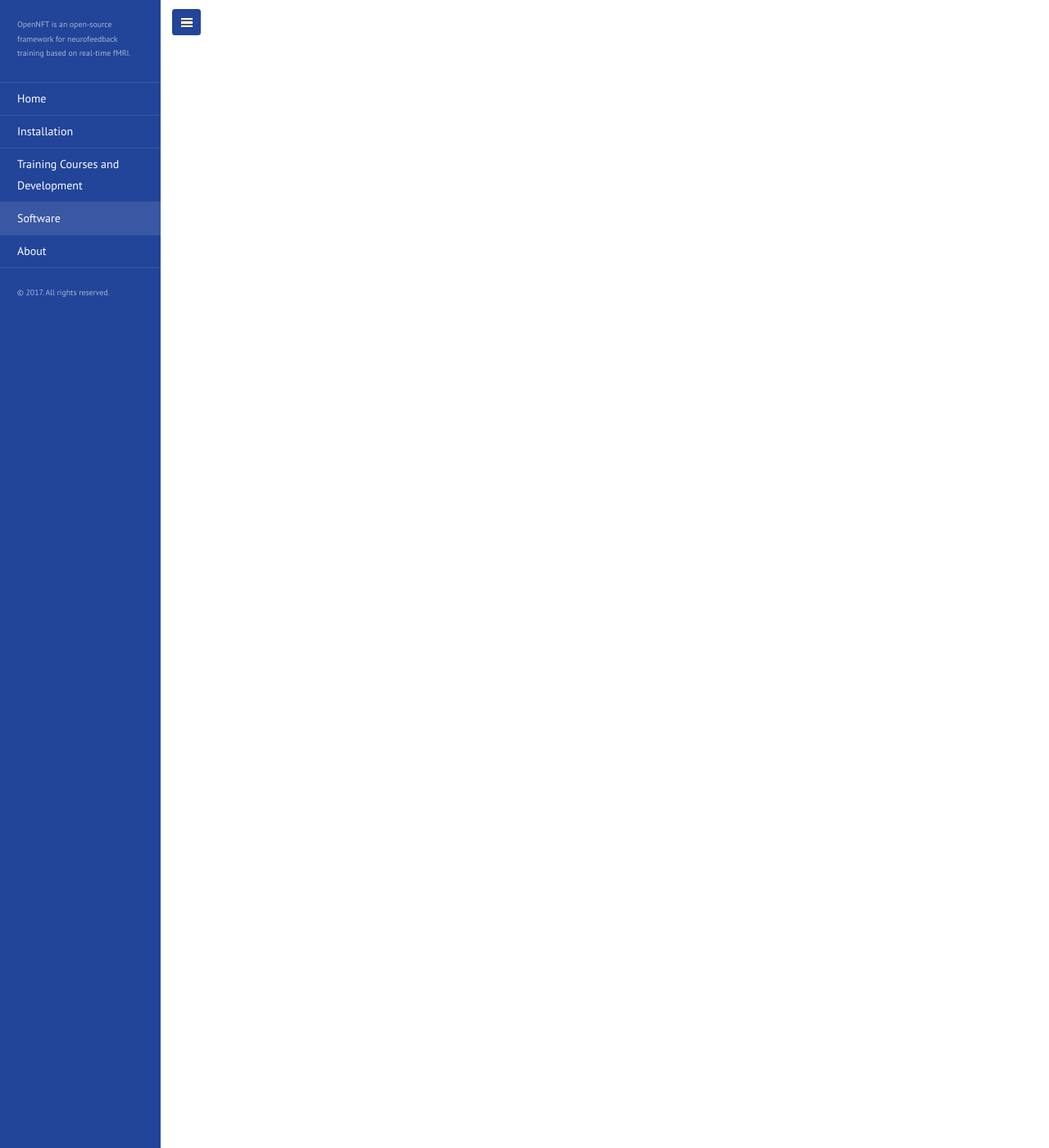
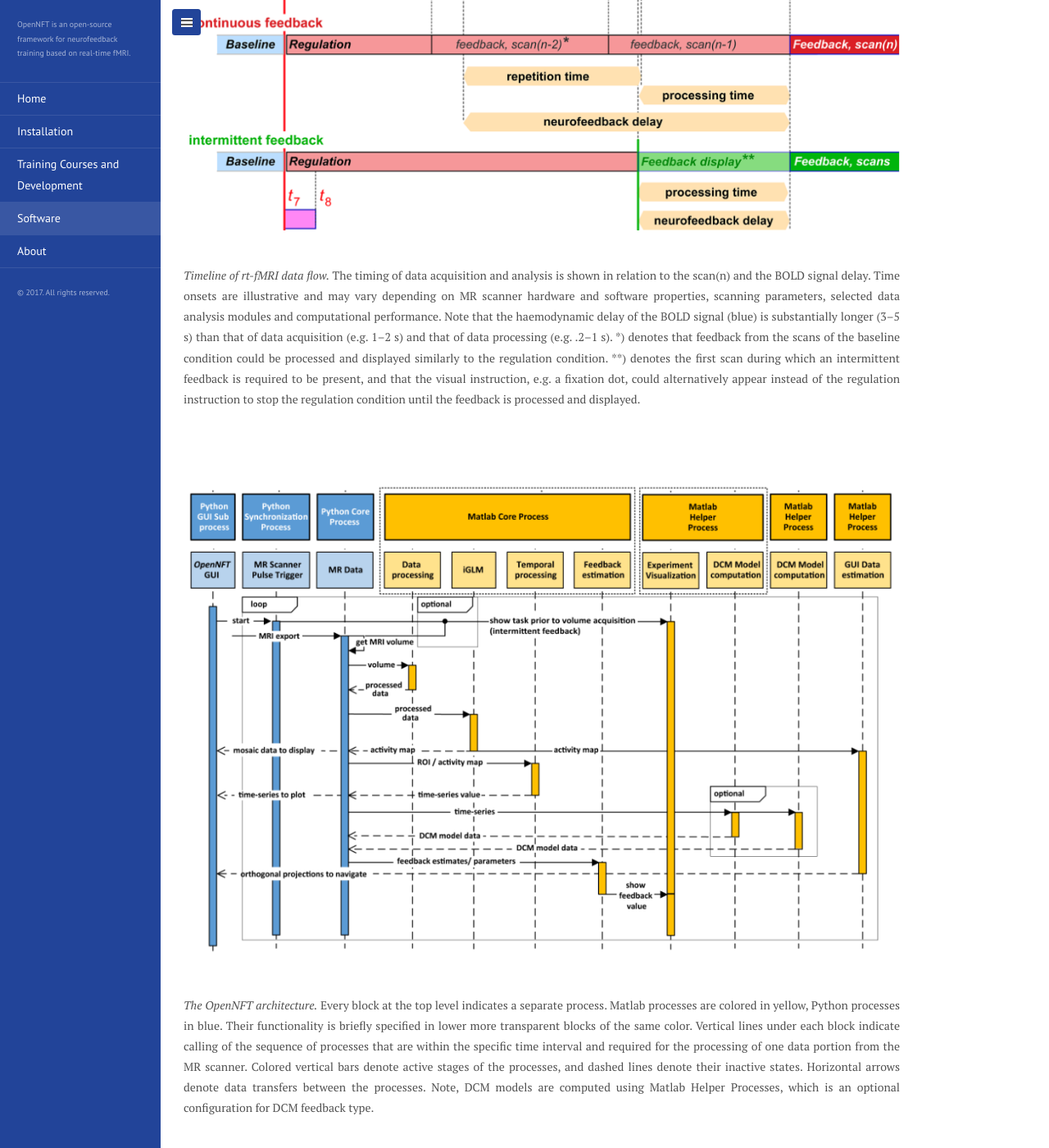
Before and after one commit to OpenNFT/opennft.github.io, a Jekyll site: the page built from Software.md, in a window 1280 px wide and 1400 px high, scrolled down 1323 px. Shown: the whole window at 82% size. Built offline with Jekyll 4.4.1, drawn with Linux system fonts in a browser that asks for light colours; some of the changed text lies outside the part shown.

Commit message:
added images

```diff
--- a/Software.md
+++ b/Software.md
@@ -7,6 +7,31 @@
 ## Download
 Download the [latest software version](https://github.com/OpenNFT/OpenNFT), [demo data set](https://github.com/OpenNFT/OpenNFT_Demo/releases), and [video tutorials](https://github.com/OpenNFT/OpenNFT_VideoTutorials/releases) from our [GitHub page](https://github.com/OpenNFT).
 
+## Overview
+<img src="../public/img/koush2017_fig1.png" style="display:block; margin:6em auto 0em;" />
+
+*An illustrative data flow for neurofeedback based on rt-fMRI that reflects the OpenNFT built-in functionality.* MR – magnetic resonance, TCP/IP – transmission control protocol/ internet protocol, ROI – region of interest, PSC – percent signal change, GLM – general linear model, iGLM – incremental GLM, cGLM – cumulative GLM, AR(1) – autoregressive model of the first order, MVPA – multivariate pattern analysis, SVM – support vector machines.
+
+<img src="../public/img/koush2017_fig2.png" style="display:block; margin:6em auto 3em;" />
+
+*Timeline of rt-fMRI data flow.* The timing of data acquisition and analysis is shown in relation to the scan(n) and the BOLD signal delay. Time onsets are illustrative and may vary depending on MR scanner hardware and software properties, scanning parameters, selected data analysis modules and computational performance. Note that the haemodynamic delay of the BOLD signal (blue) is substantially longer (3–5 s) than that of data acquisition (e.g. 1–2 s) and that of data processing (e.g. .2–1 s). *) denotes that feedback from the scans of the baseline condition could be processed and displayed similarly to the regulation condition. **) denotes the first scan during which an intermittent feedback is required to be present, and that the visual instruction, e.g. a fixation dot, could alternatively appear instead of the regulation instruction to stop the regulation condition until the feedback is processed and displayed.
+
+<img src="../public/img/koush2017_fig4.png" style="display:block; margin:6em auto 3em;" />
+
+*The OpenNFT architecture.* Every block at the top level indicates a separate process. Matlab processes are colored in yellow, Python processes in blue. Their functionality is briefly specified in lower more transparent blocks of the same color. Vertical lines under each block indicate calling of the sequence of processes that are within the specific time interval and required for the processing of one data portion from the MR scanner. Colored vertical bars denote active stages of the processes, and dashed lines denote their inactive states. Horizontal arrows denote data transfers between the processes. Note, DCM models are computed using Matlab Helper Processes, which is an optional configuration for DCM feedback type.
+
+<img src="../public/img/koush2017_fig5.png" style="display:block; margin:6em auto 3em;" />
+
+*Screenshot of the OpenNFT software in action showing the interface at the end of a neurofeedback run.* The intermittent feedback signal was estimated as the percent signal change scaled average between two ROIs (for details, see 'Feedback estimation' section). On the left panel, there is a quickset panel, the plot of head motion parameters, the plot of the raw time-series extracted from the two ROIs, the plot of the processed time-series and their dynamic scaling range, and the plot of the feedback signal in the scaled units ready to be converted into the feedback display. The blue, red and green backgrounds of the time-series plots denote baseline, neurofeedback regulation and neurofeedback presentation blocks. The right panel shows orthogonal views of the participant’s brain structural scan, the fMRI volume (opaque green area), the ROI masks (blue and green contours), and an activation map based on iGLM statistics.
+
+<img src="../public/img/koush2017_fig6.png" style="display:block; margin:6em auto 0em;" />
+
+*Screenshot of the window with the main parameter settings.*
+
+
+
+
+
 ## License
 OpenNFT Software is open-source and is distributed under [GNU GPL v3.0 license](https://github.com/OpenNFT/OpenNFT/blob/master/LICENSE).
 
--- a/index.html
+++ b/index.html
@@ -4,7 +4,9 @@
 ---
 
 <div class="posts">
-  {% for post in paginator.posts %}
+  {% assign posts = paginator.posts | sort:"url" %}
+
+  {% for post in posts %}
   <div class="post">
     <!--h1 class="post-title">
       <a href="{{ site.baseurl }}/{{ post.url }}">
```
Also changed, not shown: _backup/saved/2017-03-14-opennft.md (added, +17 -0 lines), _backup/saved/2017-07-14-kalman.md (added, +9 -0 lines), _posts/2017-03-14-opennft.md (+5 -0 lines), public/img/koush2017_fig5_small.png (added), 4 other files.
